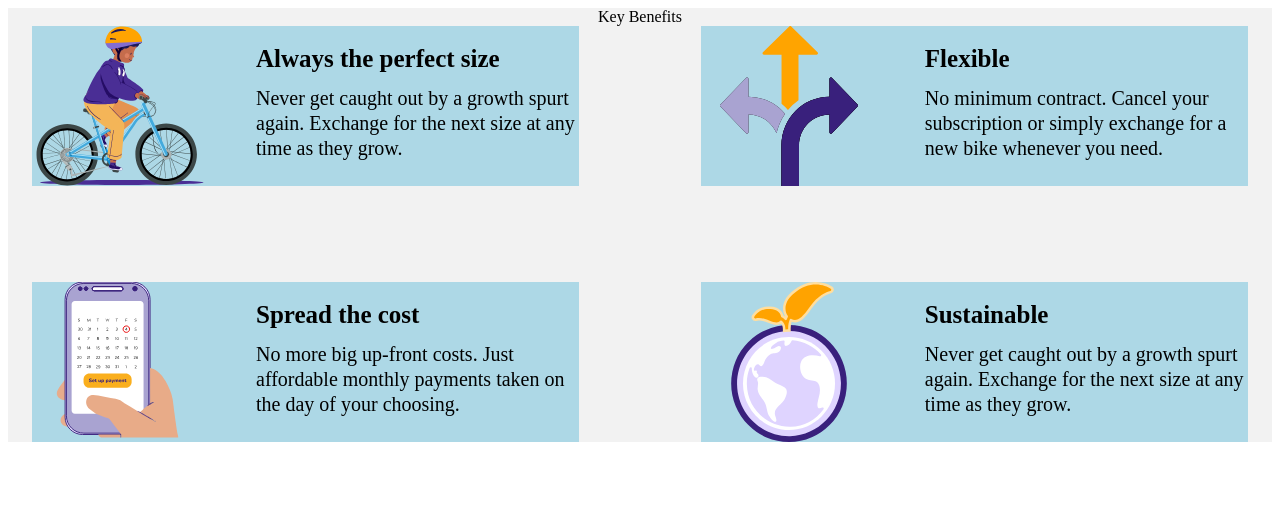
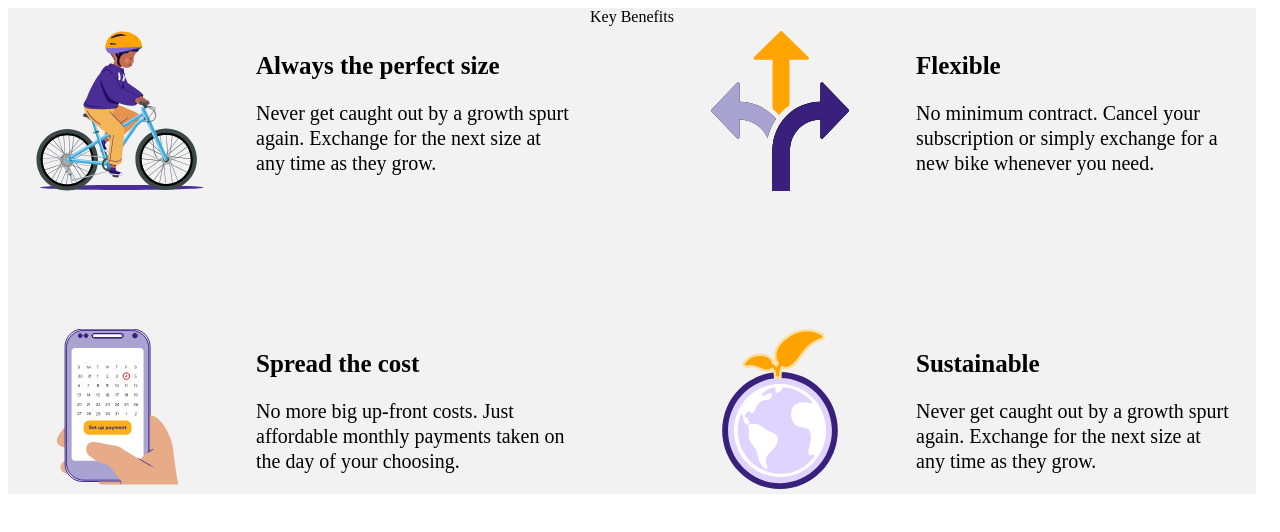
Before and after one commit to bikeclub-caroline/Key_Benefits_Shopify, a plain HTML site: page index.html in a window 1280 px wide. Drawn offline with Linux system fonts and the light colour scheme.

Commit message:
added gap between rows

```diff
--- a/index.css
+++ b/index.css
@@ -9,7 +9,7 @@ html {
   flex-direction: column;
   justify-content: center;
   align-items: center;
-  /* max-width: 1200px; */
+  max-width: 1200px;
   background: #f2f2f2;
   padding: 0 1.5rem;
 }
@@ -29,6 +29,11 @@ html {
   flex-basis: 100%;
 }
 
+div.benef-card:first-child,
+.benef-card:nth-child(2) {
+  margin-bottom: 64px;
+}
+
 /* Title and paragraph wrapper */
 .text-ctnr {
   display: flex;
@@ -43,7 +48,7 @@ html {
   line-height: 30px;
   text-align: center;
   width: fit-content;
-  margin: 12px 0 12px 0;
+  margin-bottom: 12px;
 }
 
 /* Paragraph  */
@@ -66,14 +71,13 @@ html {
   }
 
   .benef-card {
-    background-color: lightblue;
     flex-basis: 45%;
     max-width: 45%;
   }
 
   div.benef-card:first-child,
   .benef-card:nth-child(2) {
-    margin-bottom: 96px;
+    margin-bottom: 64px;
   }
 
   .svg-wrapper {
@@ -90,10 +94,20 @@ html {
     flex-direction: row;
   }
 
+  div.benef-card:first-child,
+  .benef-card:nth-child(2) {
+    margin-bottom: 128px;
+  }
+
   .text-ctnr {
-        align-items: flex-start;
+    align-items: flex-start;
     margin-left: 48px;
   }
+
+  .benef-card h3 {
+    margin-bottom: 20px;
+  }
+
   .text-ctnr p {
     text-align: start;
   }
```
